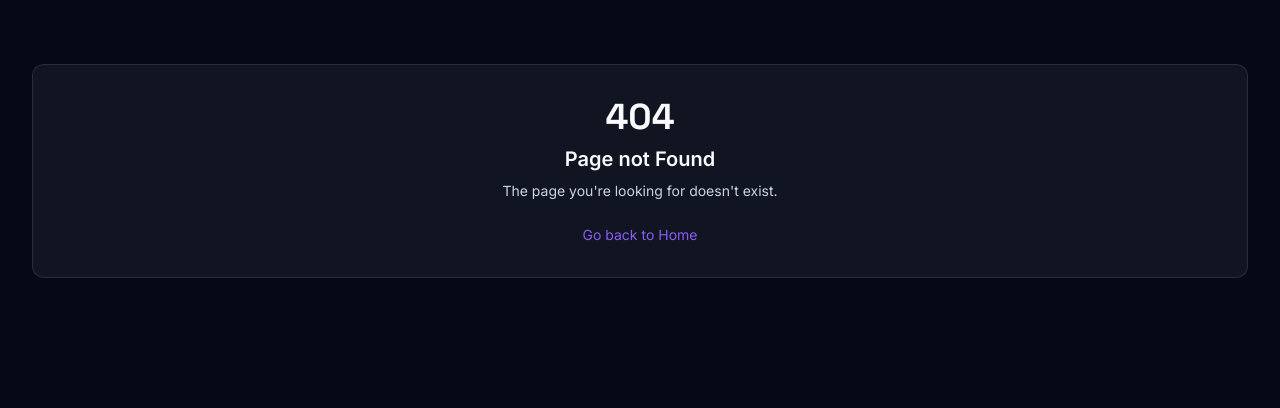
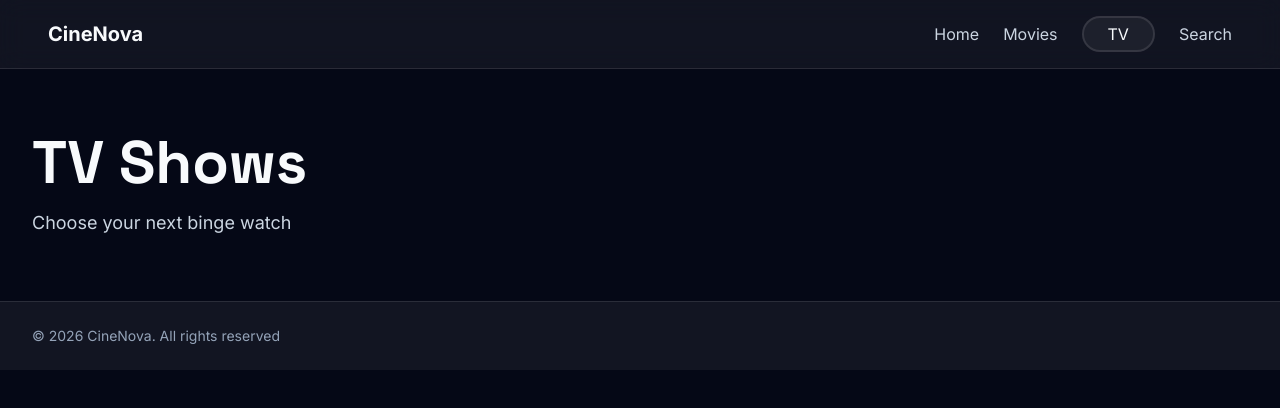
Before and after one commit to pavanganeshbutha/CineNova, a React (Vite) app: page /tv in a window 1280 px wide. Before the commit this address had no page. Shown: the top 408 px of the page. Built offline with nearby package versions, Linux system fonts and the light colour scheme.

Commit message:
feat: enhance routing and navigation

```diff
--- a/package.json
+++ b/package.json
@@ -11,6 +11,7 @@
     "prepare": "husky"
   },
   "dependencies": {
+    "lucide-react": "^1.33.0",
     "react": "^19.2.8",
     "react-dom": "^19.2.8",
     "react-router-dom": "^7.18.2"
--- /dev/null
+++ b/src/components/MobileMenu.jsx
@@ -0,0 +1,32 @@
+import { NavLink } from 'react-router-dom';
+import Container from './ui/Container';
+import { House, Clapperboard, Tv, Search } from 'lucide-react';
+
+const MobileMenu = () => {
+  const navLinkClass = ({ isActive }) =>
+    `transition-colors hover:text-text-primary  ${isActive ? 'text-text-primary bg-glass border-2 border-glass-border py-1 px-6 rounded-full' : 'text-text-secondary'}`;
+
+  return (
+    <nav
+      className="absolute left-0 top-16 py-1 border w-full bg-glass
+     border-glass-border rounded-2xl backdrop-blur-md"
+    >
+      <Container className="flex items-center justify-between">
+        <NavLink className={navLinkClass} to="/">
+          <House />
+        </NavLink>
+        <NavLink className={navLinkClass} to="/movies">
+          <Clapperboard />
+        </NavLink>
+        <NavLink className={navLinkClass} to="/tv">
+          <Tv />
+        </NavLink>
+        <NavLink className={navLinkClass} to="/search">
+          <Search />
+        </NavLink>
+      </Container>
+    </nav>
+  );
+};
+
+export default MobileMenu;
--- a/src/components/Navbar.jsx
+++ b/src/components/Navbar.jsx
@@ -1,32 +1,44 @@
-import { Link } from 'react-router-dom';
+import { Link, NavLink } from 'react-router-dom';
 import Container from './ui/Container';
+import { Menu, X } from 'lucide-react';
+import { useState } from 'react';
+import MobileMenu from './MobileMenu';
 
 const Navbar = () => {
+  const [isMenuOpen, setIsMenuOpen] = useState(false);
+  const navLinkClass = ({ isActive }) =>
+    `transition-colors hover:text-text-primary  ${isActive ? 'text-text-primary bg-glass border-2 border-glass-border py-1 px-6 rounded-full' : 'text-text-secondary'}`;
+
   return (
-    <nav className="bg-glass border-b border-glass-border px-4 py-4 backdrop-blur-md">
+    <nav className="bg-glass border-b border-glass-border px-4 py-4 backdrop-blur-md ">
       <Container className="flex items-center justify-between">
         <Link to="/" className="text-xl font-bold text-text-primary">
           CineNova
         </Link>
-        <div className="flex items-center gap-6">
-          <Link
-            className="text-text-secondary hover:text-text-primary transition-colors"
-            to="/movies"
-          >
+        <button
+          className="text-text-primary md:hidden"
+          aria-label={
+            isMenuOpen ? 'Close navigation menu' : 'Open navigation menu'
+          }
+          aria-expanded={isMenuOpen}
+          onClick={() => setIsMenuOpen(!isMenuOpen)}
+        >
+          {isMenuOpen ? <X /> : <Menu />}
+          {isMenuOpen && <MobileMenu />}
+        </button>
+        <div className=" hidden md:flex items-center gap-6">
+          <NavLink className={navLinkClass} to="/">
+            Home
+          </NavLink>
+          <NavLink className={navLinkClass} to="/movies">
             Movies
-          </Link>
-          <Link
-            className="text-text-secondary hover:text-text-primary transition-colors"
-            to="/tv"
-          >
+          </NavLink>
+          <NavLink className={navLinkClass} to="/tv">
             TV
-          </Link>
-          <Link
-            className="text-text-secondary hover:text-text-primary transition-colors"
-            to="/search"
-          >
+          </NavLink>
+          <NavLink className={navLinkClass} to="/search">
             Search
-          </Link>
+          </NavLink>
         </div>
       </Container>
     </nav>
--- a/src/components/SearchBar.jsx
+++ b/src/components/SearchBar.jsx
@@ -1,12 +1,18 @@
 import { useState } from 'react';
 import Input from './ui/Input';
 import Button from './ui/Button';
+import { useNavigate } from 'react-router-dom';
 
 const SearchBar = () => {
   const [query, setQuery] = useState('');
+  const navigate = useNavigate();
 
   const handleSubmit = (event) => {
     event.preventDefault();
+
+    if (!query.trim()) return;
+
+    navigate(`/search?q=${encodeURIComponent(query.trim())}`);
   };
 
   return (
--- a/src/pages/SearchPage.jsx
+++ b/src/pages/SearchPage.jsx
@@ -1,7 +1,10 @@
 import Container from '../components/ui/Container';
 import SearchBar from '../components/SearchBar';
+import { useSearchParams } from 'react-router-dom';
 
 const SearchPage = () => {
+  const [searchParams] = useSearchParams();
+  const query = searchParams.get('q') || '';
   return (
     <main>
       <section className="py-12 md:py-16">
@@ -13,6 +16,9 @@ const SearchPage = () => {
             <div className="mt-6">
               <SearchBar />
             </div>
+            {query && (
+              <p className="mt-4 text-text-primary">Searching for:{query}</p>
+            )}
           </div>
         </Container>
       </section>
--- /dev/null
+++ b/src/pages/TVPage.jsx
@@ -0,0 +1,20 @@
+import Container from '../components/ui/Container';
+
+const TVPage = () => {
+  return (
+    <main>
+      <section className="py-12 md:py-16">
+        <Container className="max-w-2xl">
+          <h1 className="text-text-primary font-display font-extrabold text-4xl md:text-5xl lg:text-6xl">
+            TV Shows
+          </h1>
+          <p className="mt-4 text-text-secondary text-lg">
+            Choose your next binge watch
+          </p>
+        </Container>
+      </section>
+    </main>
+  );
+};
+
+export default TVPage;
--- a/src/routes/AppRoutes.jsx
+++ b/src/routes/AppRoutes.jsx
@@ -8,6 +8,7 @@ import SearchPage from '../pages/SearchPage';
 import PrivateLayout from '../layouts/PrivateLayout';
 import ProfilePage from '../pages/ProfilePage';
 import WatchlistPage from '../pages/WatchlistPage';
+import TVPage from '../pages/TVPage';
 
 const AppRoutes = () => {
   return (
@@ -17,6 +18,7 @@ const AppRoutes = () => {
         <Route path="/" element={<HomePage />} />
         <Route path="/movies" element={<MoviesPage />} />
         <Route path="/movie/:movieId" element={<MovieDetailsPage />} />
+        <Route path="/tv" element={<TVPage />} />
         <Route path="/search" element={<SearchPage />} />
       </Route>
 
```
Also changed, not shown: 1 other file (tests, documents, lock files or other folders).
